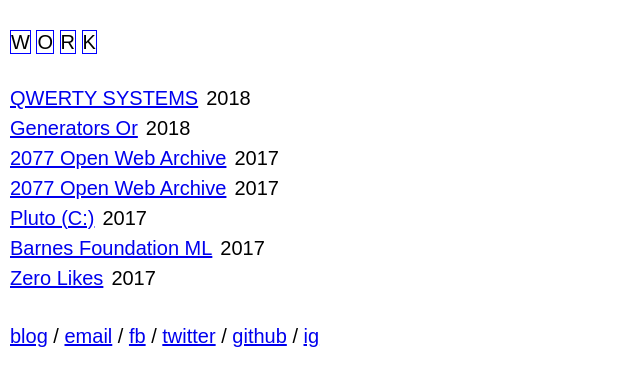
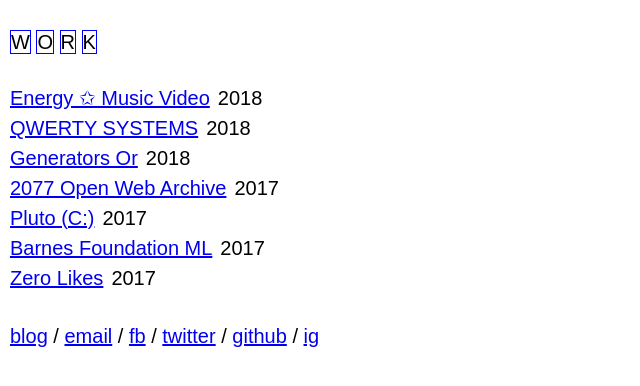
Before and after one commit to samhains/samhains.github.io, a Jekyll site: the page built from index.md, in a window 1280 px wide. Shown: the top 386 px of the page, without its empty margins (0-640 px from the left). Built offline with Jekyll 4.4.1, drawn with Linux system fonts in a browser that asks for light colours; nearby versions of some CDN libraries.

Commit message:
afsdasda

```diff
--- a/_projects/energy-star-video.md
+++ b/_projects/energy-star-video.md
@@ -1,7 +1,7 @@
 ---
 layout: project
-title: 2077 Open Web Archive
-date: 2017-12-08 11:37:34 +0000
+title: Energy ✩ Music Video
+date: 2018-11-02 11:37:34 +0000
 ---
 Music video [Camilla Padgitt-Coles](http://www.ivymeadows.net/) and [Bryce Hackfords](http://brycehackford.com/) music project - Energy ✩. Released through [Galtta Tapes](https://galttamedia.bandcamp.com).
 
```
